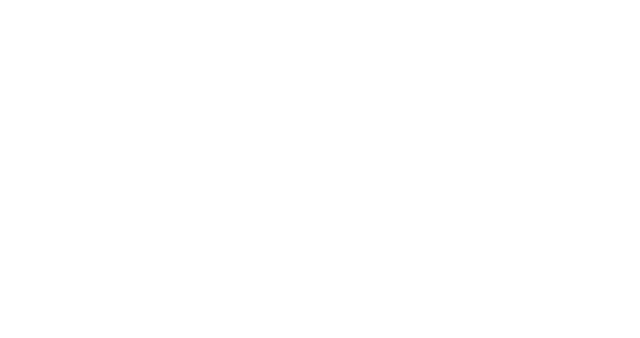
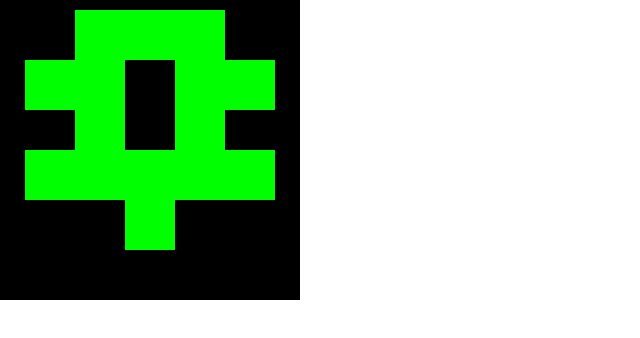
Before and after one commit to EHB-MCT/dev1-spaceinvader-AhmadNabras, a plain HTML site: page index.html in a window 1280 px wide. Shown: the whole page, without its empty margins (0-640 px from the left). Drawn offline with Linux system fonts and the light colour scheme.

Commit message:
Final opdracht

```diff
--- a/spaceInvader.js
+++ b/spaceInvader.js
@@ -1,3 +1,29 @@
-"use strict";
+"use strict"
 
-alert("Draw your space invader here");
+
+
+let canvas = document.querySelector("canvas");
+canvas.width = 300;
+canvas.height = 300;
+let context = canvas.getContext("2d");
+
+
+
+
+window.onresize = drawspaceInvader;
+
+function drawspaceInvader() {
+    context.beginPath();
+    context.rect(75, 10, 150, 50);
+    context.rect(75, 150, 200, 50);
+    context.rect(75, 20, 50, 170);
+    context.rect(175, 20, 50, 170);
+    context.rect(25, 60, 50, 50);
+    context.rect(225, 60, 50, 50);
+    context.rect(125, 200, 50, 50);
+    context.rect(25, 150, 100, 50)
+    context.fillStyle = "#00ff00";
+    context.fill();
+}
+
+drawspaceInvader();
--- a/styles/index.css
+++ b/styles/index.css
@@ -3,11 +3,10 @@ body {
 }
 
 #canvas {
-    width: 100%;
-    height: 100%;
     margin: 0;
     padding: 0;
     position: absolute;
     top: 0;
     left: 0;
+    background-color: black;
 }
```
